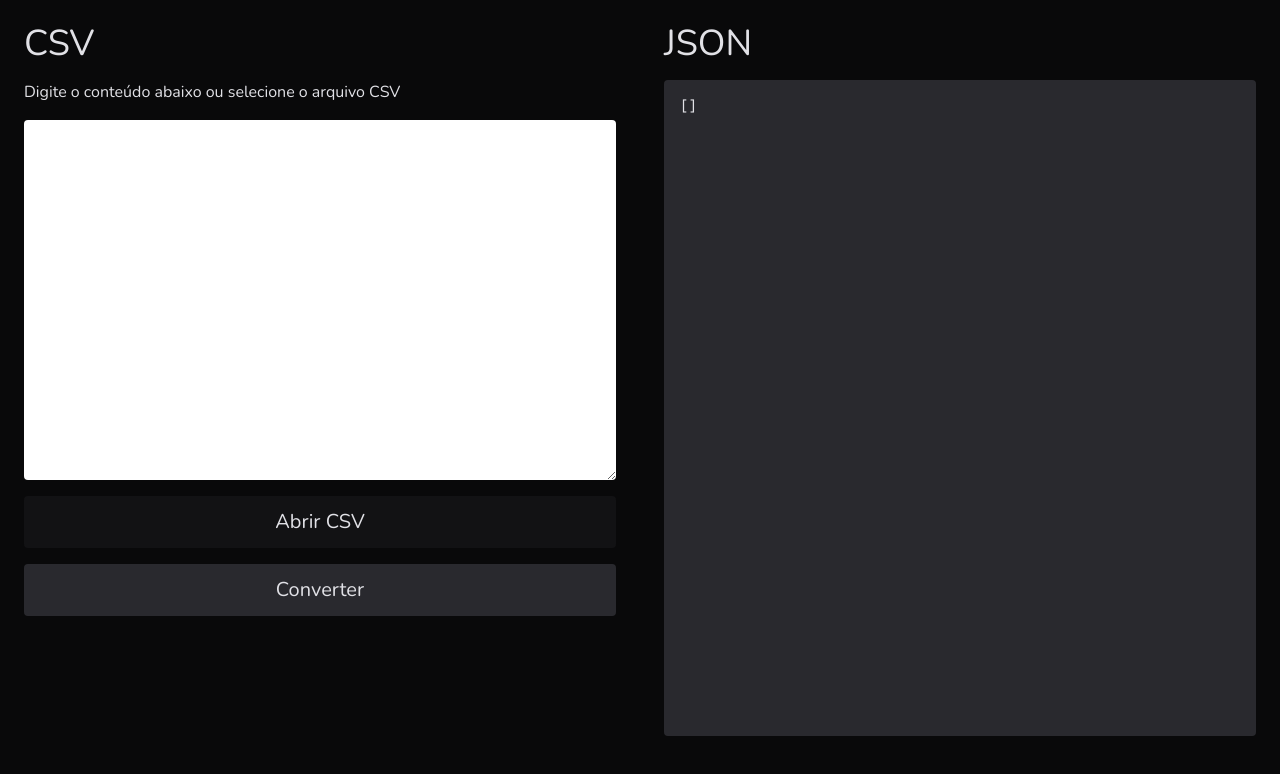
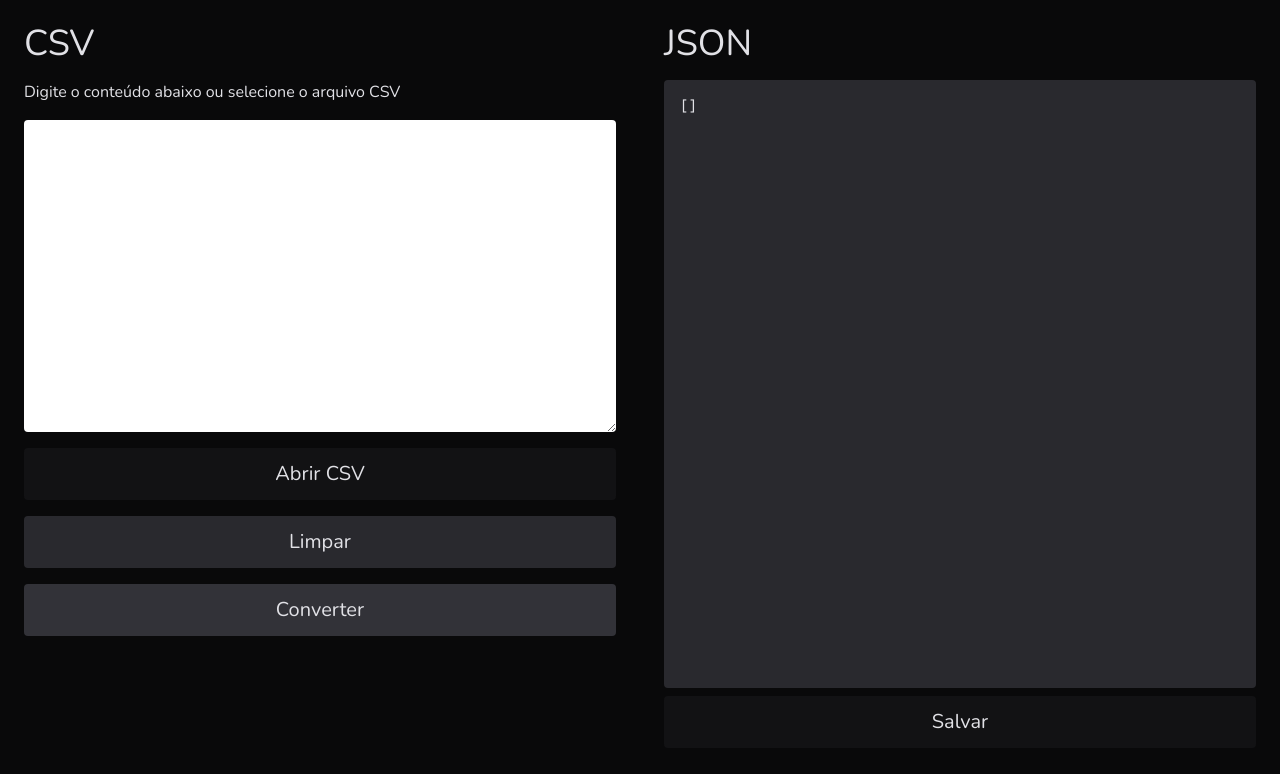
Before and after one commit to TiagoFreitas03/app-collection, a React (Vite) app: page /csv-2-json in a window 1280 px wide. Shown: the top 774 px of the page. Built offline with nearby package versions, Linux system fonts and the light colour scheme.

Commit message:
implementação do salvamento de arquivo e deleção de conteúdo dos campos

```diff
--- a/src/apps/Csv2Json.tsx
+++ b/src/apps/Csv2Json.tsx
@@ -1,4 +1,6 @@
 import { useState, FormEvent, ChangeEvent } from 'react'
+
+import { saveFile } from '../utils/saveFile'
 
 interface IObject {
 	[key: string]: string
@@ -50,8 +52,6 @@ export function Csv2Json() {
 	}
 
 	function handleFileSelect(event: ChangeEvent<HTMLInputElement>) {
-		console.log('ok')
-
 		if (event.target.files) {
 			const files = Array.from(event.target.files)
 			const reader = new FileReader()
@@ -65,6 +65,13 @@ export function Csv2Json() {
 
 			reader.readAsText(files[0])
 		}
+
+		event.target.value = ''
+	}
+
+	function clearFields() {
+		setContent('')
+		setOutput([])
 	}
 
 	return (
@@ -80,7 +87,7 @@ export function Csv2Json() {
 					<textarea
 						className="block w-full my-4 rounded py-3 px-2 text-gray-900"
 						value={content}
-						onChange={e => setContent(e.target.value)} rows={14}
+						onChange={e => setContent(e.target.value)} rows={12}
 						spellCheck={false}
 					/>
 
@@ -92,24 +99,38 @@ export function Csv2Json() {
 						accept='.csv'
 						className="hidden w-full my-1"
 					/>
+
 					<label
 						className="block text-center w-full p-3 my-2 rounded text-xl bg-gray-700 cursor-pointer"
 						htmlFor="csvFile"
 					>Abrir CSV</label>
 
 					<button
-						type="submit"
-						className="text-center w-full p-3 my-2 rounded text-xl bg-gray-600"
-					>Converter</button>
+						type="button"
+						className="w-full p-3 my-2 rounded text-xl bg-gray-600"
+						onClick={clearFields}
+					>Limpar</button>
+
+					<button type="submit" className="w-full p-3 my-2 rounded text-xl bg-gray-500">
+						Converter
+					</button>
 				</form>
 			</div>
 
 			<div className="w-[50%] h-screen p-6 overflow-y-auto">
 				<h1 className="mb-4 text-4xl">JSON</h1>
 
-				<div className="bg-gray-600 rounded p-4 h-[82vh] overflow-y-auto text-sm">
+				<div className="bg-gray-600 rounded p-4 h-[76vh] overflow-y-auto text-sm">
 					<pre>{JSON.stringify(output, null, 2)}</pre>
 				</div>
+
+				<button
+					className="text-center w-full p-3 my-2 rounded text-xl bg-gray-700"
+					onClick={() => {
+						if (output.length > 0)
+							saveFile(JSON.stringify(output, null, 2), 'json')
+					}}
+				>Salvar</button>
 			</div>
 		</div>
 	)
--- /dev/null
+++ b/src/utils/saveFile.ts
@@ -0,0 +1,16 @@
+export async function saveFile(content: string, extension: string) {
+	if (content == '')
+		return
+
+	const blob = new Blob([content])
+
+	const downloadBtn = document.createElement('a')
+	downloadBtn.download = `file.${extension}`
+	downloadBtn.href = URL.createObjectURL(blob)
+
+	downloadBtn.onclick = () => {
+		setTimeout(() => URL.revokeObjectURL(downloadBtn.href), 30 * 1000)
+	}
+
+	downloadBtn.click()
+}
```
